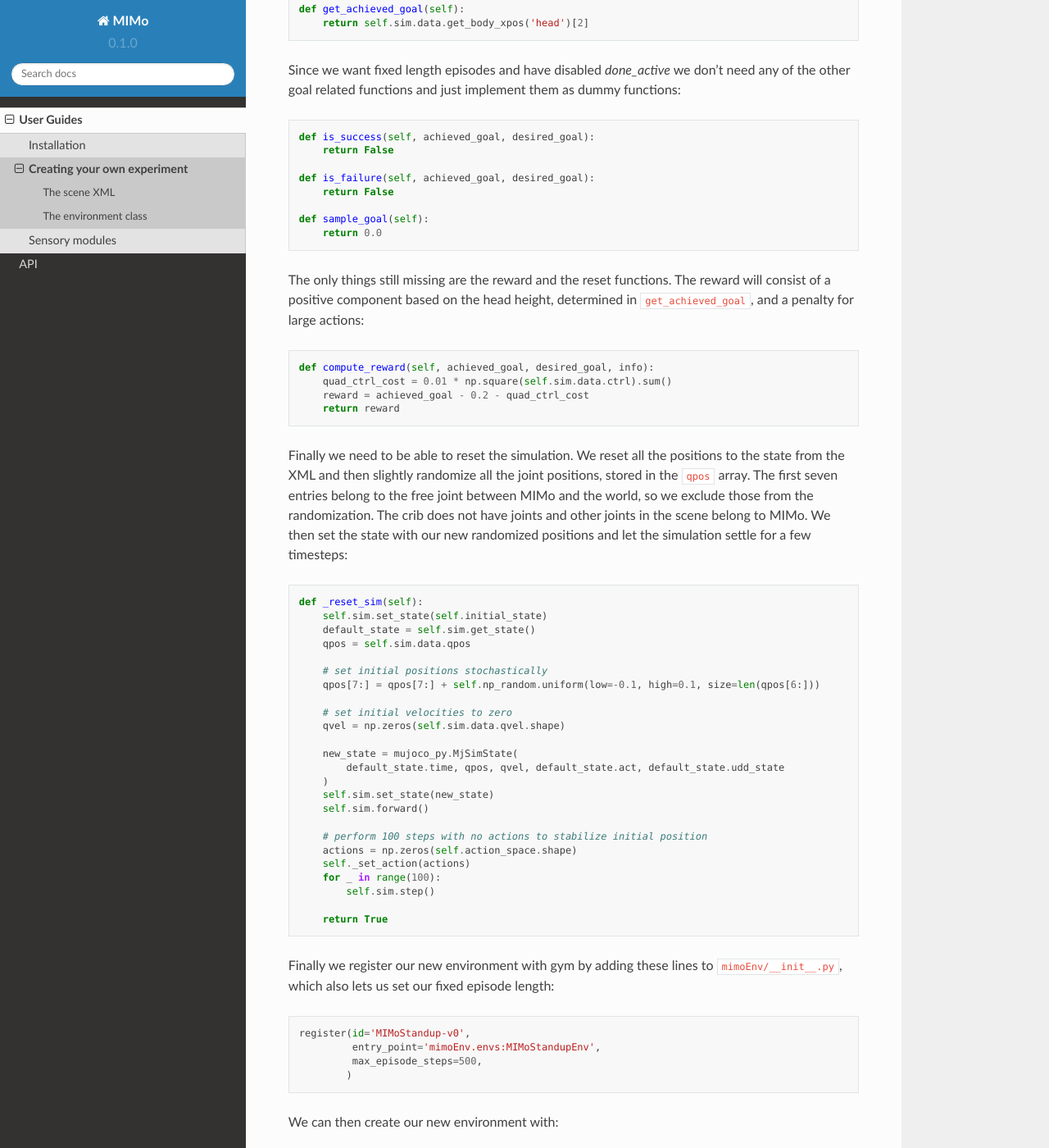
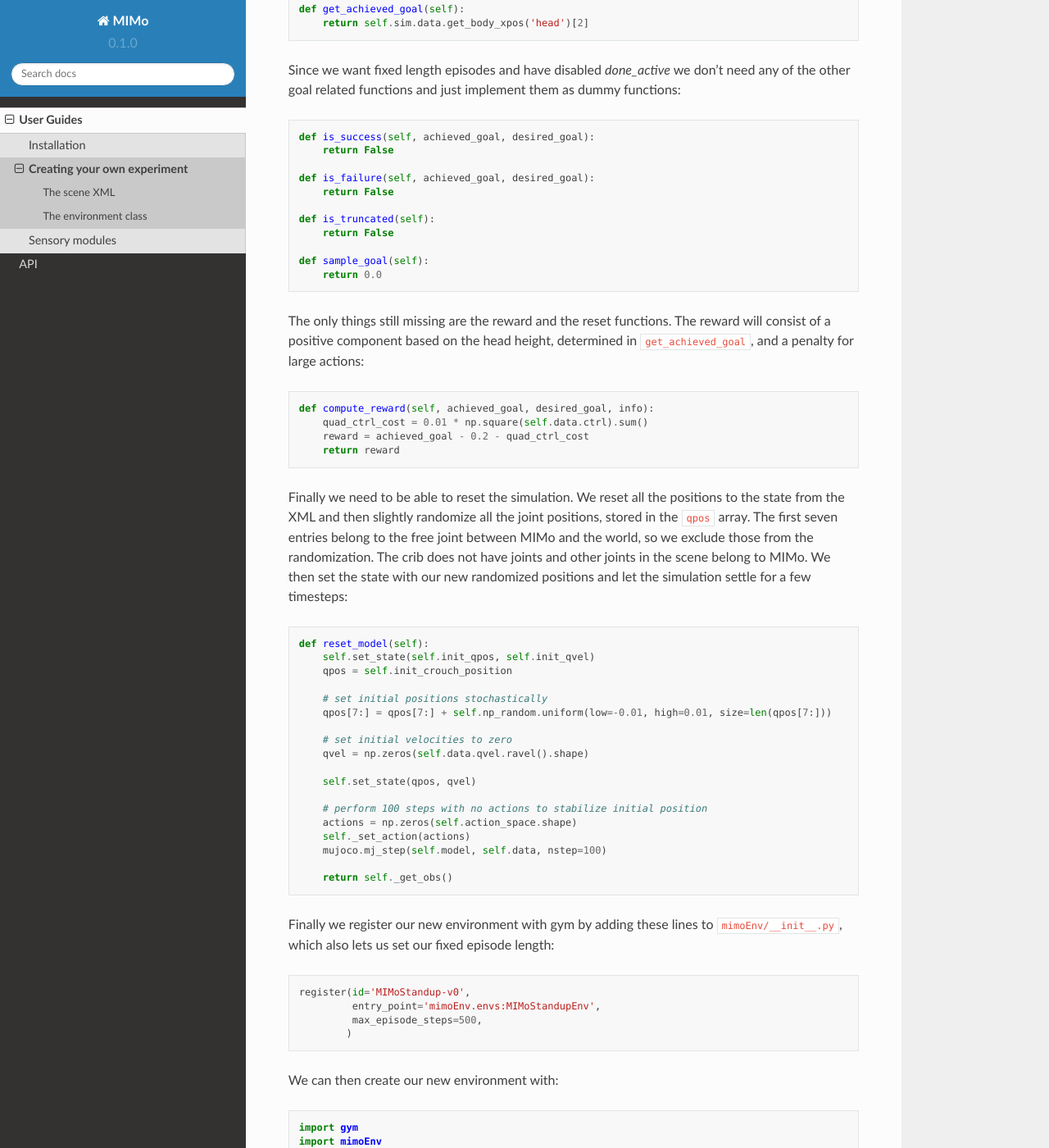
Before and after one commit to trieschlab/MIMo, a Sphinx documentation site: the page built from docs/source/guides/new_experiment.rst, in a window 1280 px wide and 1400 px high, scrolled down 4329 px. Shown: the whole window at 82% size. Built offline with Sphinx 7.4.7 and the Read the Docs theme 2.0.0, drawn with Linux system fonts in a browser that asks for light colours.

Commit message:
doc update

```diff
--- a/docs/source/guides/installation.rst
+++ b/docs/source/guides/installation.rst
@@ -3,8 +3,6 @@ Installation
 
 Installation is very straight forward::
 
-    Install MuJoCo 2.10
-    Install mujoco-py 2.1
     Clone this repository
     pip install -r requirements.txt
     pip install -e .
--- a/docs/source/guides/new_experiment.rst
+++ b/docs/source/guides/new_experiment.rst
@@ -234,6 +234,9 @@ other goal related functions and just implement them as dummy functions::
     def is_failure(self, achieved_goal, desired_goal):
         return False
 
+    def is_truncated(self):
+        return False
+
     def sample_goal(self):
         return 0.0
 
@@ -242,7 +245,7 @@ of a positive component based on the head height, determined in ``get_achieved_g
 a penalty for large actions::
 
     def compute_reward(self, achieved_goal, desired_goal, info):
-        quad_ctrl_cost = 0.01 * np.square(self.sim.data.ctrl).sum()
+        quad_ctrl_cost = 0.01 * np.square(self.data.ctrl).sum()
         reward = achieved_goal - 0.2 - quad_ctrl_cost
         return reward
 
@@ -253,30 +256,24 @@ those from the randomization. The crib does not have joints and other joints in
 scene belong to MIMo. We then set the state with our new randomized positions and let the
 simulation settle for a few timesteps::
 
-    def _reset_sim(self):
-        self.sim.set_state(self.initial_state)
-        default_state = self.sim.get_state()
-        qpos = self.sim.data.qpos
+    def reset_model(self):
+        self.set_state(self.init_qpos, self.init_qvel)
+        qpos = self.init_crouch_position
 
         # set initial positions stochastically
-        qpos[7:] = qpos[7:] + self.np_random.uniform(low=-0.1, high=0.1, size=len(qpos[6:]))
+        qpos[7:] = qpos[7:] + self.np_random.uniform(low=-0.01, high=0.01, size=len(qpos[7:]))
 
         # set initial velocities to zero
-        qvel = np.zeros(self.sim.data.qvel.shape)
+        qvel = np.zeros(self.data.qvel.ravel().shape)
 
-        new_state = mujoco_py.MjSimState(
-            default_state.time, qpos, qvel, default_state.act, default_state.udd_state
-        )
-        self.sim.set_state(new_state)
-        self.sim.forward()
+        self.set_state(qpos, qvel)
 
         # perform 100 steps with no actions to stabilize initial position
         actions = np.zeros(self.action_space.shape)
         self._set_action(actions)
-        for _ in range(100):
-            self.sim.step()
+        mujoco.mj_step(self.model, self.data, nstep=100)
 
-        return True
+        return self._get_obs()
 
 Finally we register our new environment with gym by adding these lines to
 ``mimoEnv/__init__.py``, which also lets us set our fixed episode length::
```
Also changed, not shown: docs/source/api/utility.rst (+12 -2 lines), 1 other file.
